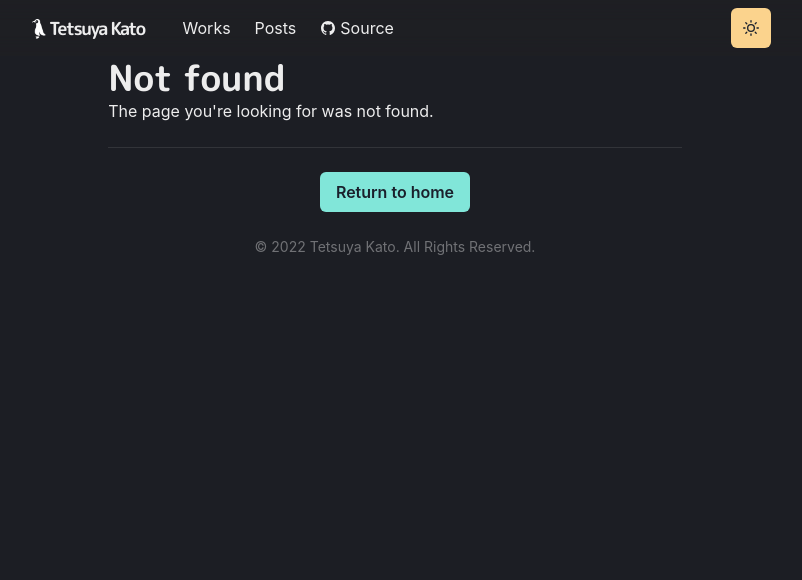
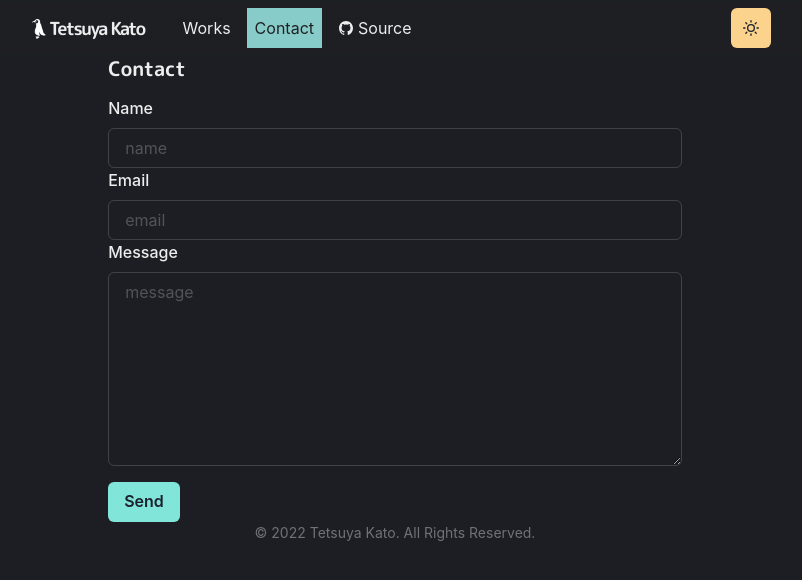
Before and after one commit to empelt/tetsuya-homepage, a Next.js app: page /contact in a window 1280 px wide. Before the commit this address had no page. Shown: the top 580 px of the page, without its empty margins (245-1047 px from the left). Built offline with nearby package versions, Linux system fonts and the light colour scheme; no server answers.

Commit message:
メール送信機能の作成

```diff
--- a/components/navbar.tsx
+++ b/components/navbar.tsx
@@ -87,8 +87,8 @@ export default function Navbar({ path, ...props }: Props) {
           <LinkItem href="/works" path={path}>
             Works
           </LinkItem>
-          <LinkItem href="/posts" path={path}>
-            Posts
+          <LinkItem href="/contact" path={path}>
+            Contact
           </LinkItem>
           <LinkItem
             target="_blank"
@@ -122,8 +122,8 @@ export default function Navbar({ path, ...props }: Props) {
                 <NextLink href="/works" passHref>
                   <MenuItem as={Link}>Works</MenuItem>
                 </NextLink>
-                <NextLink href="/posts" passHref>
-                  <MenuItem as={Link}>Posts</MenuItem>
+                <NextLink href="/contact" passHref>
+                  <MenuItem as={Link}>Contact</MenuItem>
                 </NextLink>
                 <MenuItem
                   as={Link}
--- a/package.json
+++ b/package.json
@@ -13,10 +13,12 @@
     "@chakra-ui/react": "^2.0.0",
     "@emotion/react": "^11.9.0",
     "@emotion/styled": "^11.8.1",
+    "emailjs-com": "^3.2.0",
     "framer-motion": "^6.3.3",
     "next": "^12.1.6",
     "react": "18.1.0",
     "react-dom": "18.1.0",
+    "react-hook-form": "^7.34.2",
     "react-icons": "^4.3.1"
   },
   "devDependencies": {
--- /dev/null
+++ b/pages/contact.tsx
@@ -0,0 +1,109 @@
+import {
+  Container,
+  Heading,
+  FormControl,
+  FormLabel,
+  FormErrorMessage,
+  Input,
+  Button,
+  Textarea
+} from '@chakra-ui/react'
+import Layout from '../components/layouts/article'
+import { useForm, SubmitHandler } from 'react-hook-form'
+import emailjs from 'emailjs-com'
+
+type FormValues = {
+  name: string
+  email: string
+  message: string
+}
+
+export default function Contact() {
+  const {
+    handleSubmit,
+    register,
+    reset,
+    formState: { errors, isSubmitting }
+  } = useForm<FormValues>()
+
+  const service_id = process.env.NEXT_PUBLIC_EMAILJS_SERVICE_ID
+  const template_id = process.env.NEXT_PUBLIC_EMAILJS_TEMPLATE_ID
+  const public_key = process.env.NEXT_PUBLIC_EMAILJS_PUBLIC_KEY
+
+  const onSubmit: SubmitHandler<FormValues> = data => {
+    if (service_id && template_id && public_key) {
+      emailjs.send(service_id, template_id, data, public_key).then(
+        function (response) {
+          alert('Your message was successfully sent.')
+          reset()
+          console.log('SUCCESS!', response.status, response.text)
+        },
+        function (error) {
+          console.log('FAILED...', error)
+        }
+      )
+    }
+  }
+  return (
+    <Layout title="Contact">
+      <Container>
+        <Heading as="h3" fontSize={20} mb={4}>
+          Contact
+        </Heading>
+        <form onSubmit={handleSubmit(onSubmit)}>
+          <FormControl isInvalid={errors.name ? true : false}>
+            <FormLabel htmlFor="name">Name</FormLabel>
+            <Input
+              id="name"
+              placeholder="name"
+              {...register('name', {
+                required: 'This is required',
+                minLength: { value: 4, message: 'Minimum length should be 4' }
+              })}
+            />
+            <FormErrorMessage>
+              {errors.name && errors.name.message}
+            </FormErrorMessage>
+          </FormControl>
+          <FormControl isInvalid={errors.email ? true : false}>
+            <FormLabel htmlFor="email">Email</FormLabel>
+            <Input
+              id="email"
+              placeholder="email"
+              {...register('email', {
+                required: 'This is required',
+                minLength: { value: 4, message: 'Minimum length should be 4' }
+              })}
+            />
+            <FormErrorMessage>
+              {errors.email && errors.email.message}
+            </FormErrorMessage>
+          </FormControl>
+          <FormControl isInvalid={errors.message ? true : false}>
+            <FormLabel htmlFor="message">Message</FormLabel>
+            <Textarea
+              id="message"
+              placeholder="message"
+              rows={8}
+              {...register('message', {
+                required: 'This is required',
+                minLength: { value: 4, message: 'Minimum length should be 4' }
+              })}
+            />
+            <FormErrorMessage>
+              {errors.message && errors.message.message}
+            </FormErrorMessage>
+          </FormControl>
+          <Button
+            mt={4}
+            colorScheme="teal"
+            isLoading={isSubmitting}
+            type="submit"
+          >
+            Send
+          </Button>
+        </form>
+      </Container>
+    </Layout>
+  )
+}
```
Also changed, not shown: pages/index.tsx (+1 -9 lines), pages/posts.tsx (deleted, +0 -14 lines), 1 other file (tests, documents, lock files or other folders).
